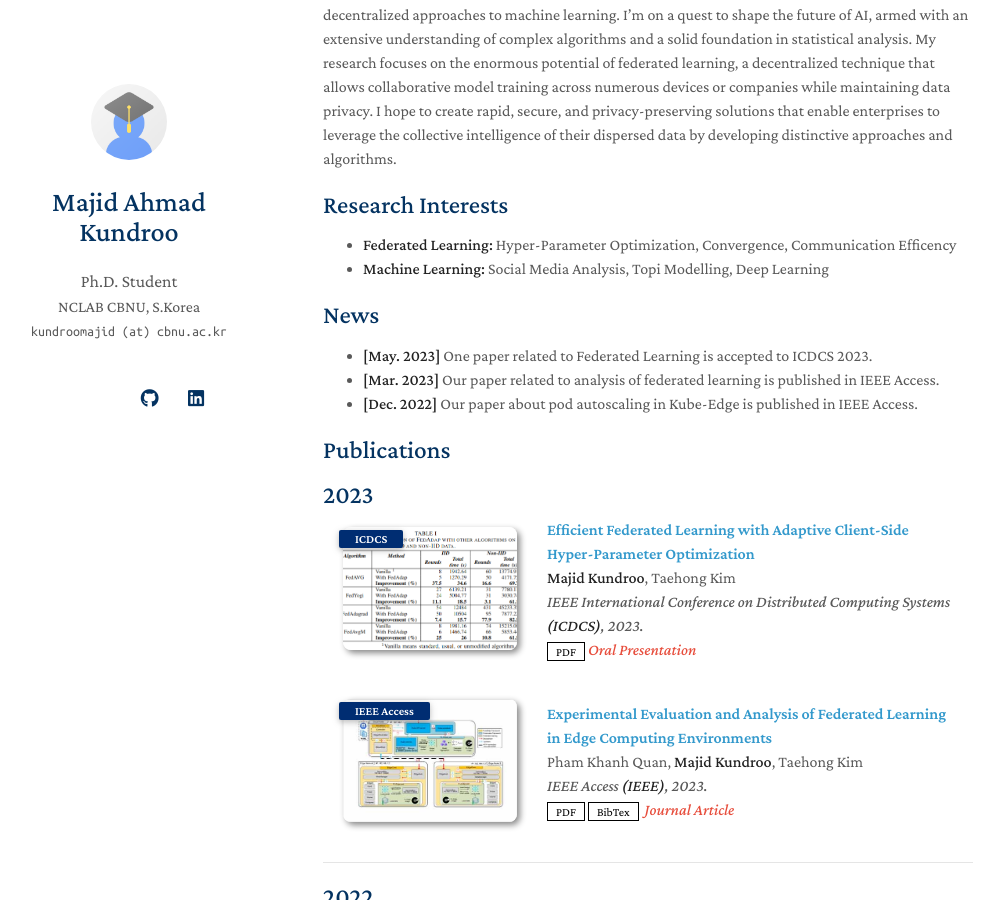
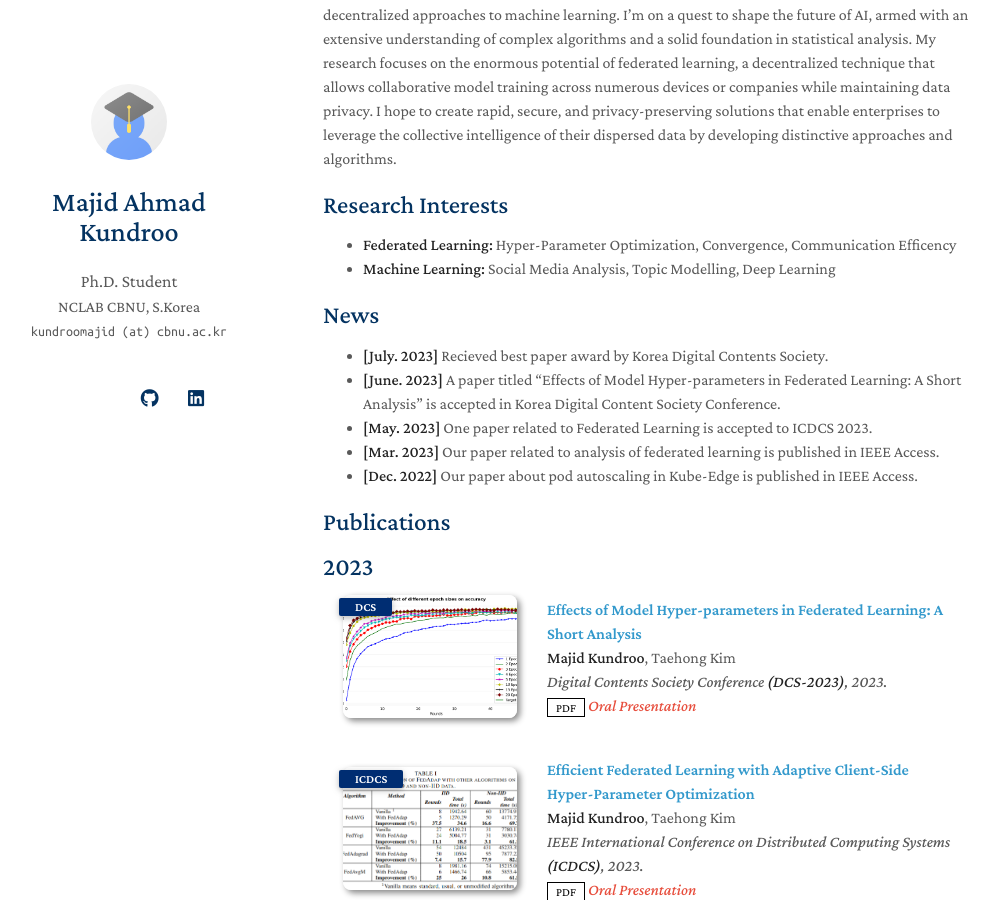
Before and after one commit to kundroomajid/kundroomajid.github.io, a Jekyll site: the page built from index.md, in a window 1280 px wide and 900 px high, scrolled down 202 px. Shown: the whole window, without its empty margins (147-1145 px from the left). Built offline with Jekyll 4.4.1, drawn with Linux system fonts in a browser that asks for light colours; nearby versions of some CDN libraries; a style sheet for code colours, icons or effects is not loaded; our own code applies the rules of GitHub Pages for plain Markdown files.

Commit message:
adds dcs jeju paper and updated gitignore

```diff
--- a/_config.yml
+++ b/_config.yml
@@ -16,6 +16,7 @@ google_scholar: https://scholar.google.com/citations?user=VNK9yusAAAAJ&hl=en
 cv_link: assets/files/kundroo_majid_cv.pdf
 github_link: https://github.com/kundroomajid
 linkedin: https://www.linkedin.com/in/kundroomajid
+dcs-23: assets/files/DCS-2023_jeju_paper.pdf
 # twitter: https://twitter.com/
 
 # Images (e.g., your profile picture and your website's favicon)
--- a/_includes/publications.md
+++ b/_includes/publications.md
@@ -1,11 +1,34 @@
 <h2 id="publications" style="margin: 2px 0px -15px;">Publications</h2>
 
 <div class="publications">
+
 <ol class="bibliography">
 <h2 id="" style="margin: 20px 0px 10px;">2023</h2>
+
+<li>
+    <div class="pub-row">
+      <div class="col-sm-3 abbr" style="position: relative;padding-right: 15px;padding-left: 15px;">
+        <img src="assets/img/dcs-23.png" class="teaser img-fluid z-depth-1">
+        <abbr class="badge">DCS</abbr>
+      </div>
+      <div class="col-sm-9" style="position: relative;padding-right: 15px;padding-left: 20px;">
+        <div class="title"><a href="{{ site.dcs-23 }}">Effects of Model Hyper-parameters in Federated Learning: A Short Analysis</a></div>
+        <div class="author"><strong>Majid Kundroo</strong>, Taehong Kim</div>
+        <div class="periodical"><em>Digital Contents Society Conference <strong>(DCS-2023)</strong>, 2023.</em></div>
+        <div class="links">
+          <a href="#" class="btn btn-sm z-depth-0" role="button" target="_blank" style="font-size:12px;">PDF</a>
+          <!-- <a href="#" class="btn btn-sm z-depth-0" role="button" target="_blank" style="font-size:12px;">Code</a> -->
+          <!-- <a href="https://class-il.mpi-inf.mpg.de/mnemonics/" class="btn btn-sm z-depth-0" role="button" target="_blank" style="font-size:12px;">Project Page</a> -->
+          <!-- <a href="" class="btn btn-sm z-depth-0" role="button" target="_blank" style="font-size:12px;">BibTex</a> -->
+          <strong><i style="color:#e74d3c">Oral Presentation</i></strong>
+        </div>
+      </div>
+    </div>
+    </li>
+    <br>
+
 <li>
 <div class="pub-row">
-
   <div class="col-sm-3 abbr" style="position: relative;padding-right: 15px;padding-left: 15px;">
     <img src="assets/img/icdcs-23.png" class="teaser img-fluid z-depth-1">
     <abbr class="badge">ICDCS</abbr>
@@ -29,12 +52,10 @@
 
 <li>
 <div class="pub-row">
-
   <div class="col-sm-3 abbr" style="position: relative;padding-right: 15px;padding-left: 15px;">
     <img src="assets/img/access-1.jpg" class="teaser img-fluid z-depth-1">
     <abbr class="badge">IEEE Access</abbr>
   </div>
-
   <div class="col-sm-9" style="position: relative;padding-right: 15px;padding-left: 20px;">
     <div class="title"><a href="https://doi.org/10.1109/ACCESS.2023.3262945">Experimental Evaluation and Analysis of Federated Learning in Edge Computing Environments</a></div>
     <div class="author">Pham Khanh Quan, <strong>Majid Kundroo</strong>, Taehong Kim</div>
@@ -79,4 +100,5 @@
 <br>
 
 </ol>
+
 </div>
--- a/index.md
+++ b/index.md
@@ -9,10 +9,11 @@ Hello, my name is Majid Ahmad Kundroo, and I am a driven and enthusiastic Ph.D.
 ## Research Interests
 
 - **Federated Learning:** Hyper-Parameter Optimization, Convergence, Communication Efficency
-- **Machine Learning:** Social Media Analysis, Topi Modelling, Deep Learning
+- **Machine Learning:** Social Media Analysis, Topic Modelling, Deep Learning
 
 ## News
-
+- **[July. 2023]** Recieved best paper award by Korea Digital Contents Society.
+- **[June. 2023]** A paper titled "Effects of Model Hyper-parameters in Federated Learning: A Short Analysis" is accepted in Korea Digital Content Society Conference.
 - **[May. 2023]** One paper related to Federated Learning is accepted to ICDCS 2023.
 - **[Mar. 2023]** Our paper related to analysis of federated learning is published in IEEE Access.
 - **[Dec. 2022]** Our paper about pod autoscaling in Kube-Edge is published in IEEE Access.
```
Also changed, not shown: assets/img/dcs-23.png (added), 2 other files.
